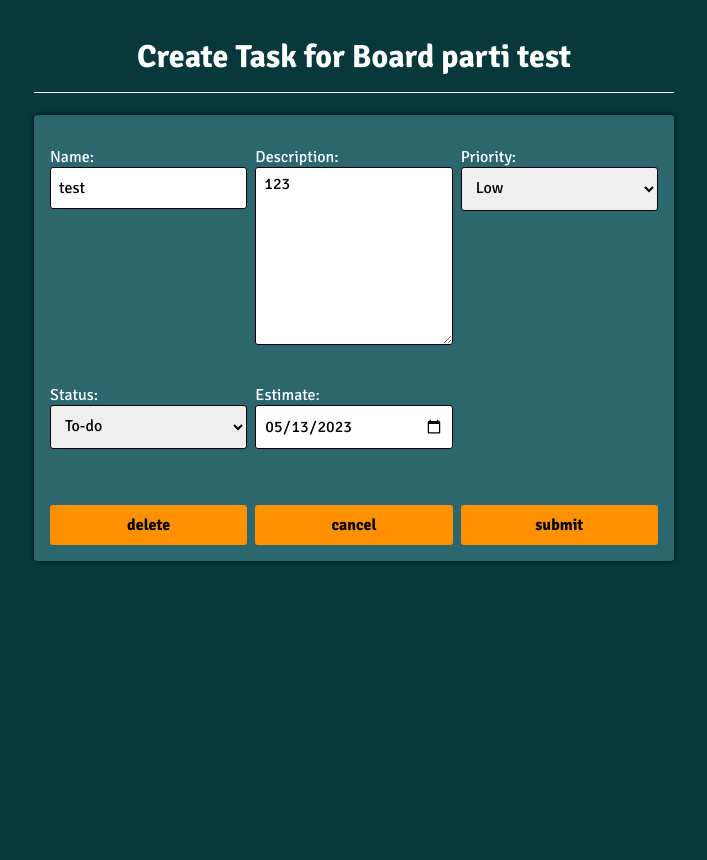
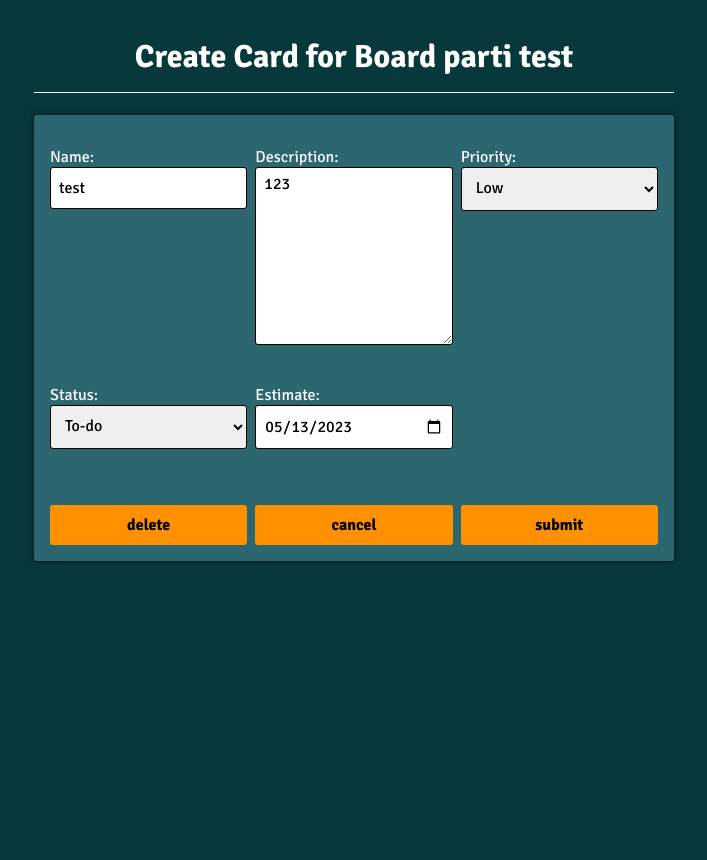
Before and after one commit to amicablemike/kanban, a Django app: page /update_card/32 in a window 1280 px wide. Shown: the part 56-916 px from the top of the page, without its empty margins (286-993 px from the left). Run offline with Django 4.2, Linux system fonts and the light colour scheme; data comes from the database, SQL or seed files in the repository; some libraries are stand-ins or nearby versions.

Commit message:
naming conventions

```diff
--- a/base/admin.py
+++ b/base/admin.py
@@ -1,7 +1,7 @@
 from django.contrib import admin
-from .models import Board, Task
+from .models import Board, Card
 
 # Register your models here.
 
 admin.site.register(Board)
-admin.site.register(Task)
+admin.site.register(Card)
--- a/base/forms.py
+++ b/base/forms.py
@@ -1,6 +1,6 @@
 # from django.utils import timezone
 from django.forms import ModelForm
-from .models import Board, Task
+from .models import Board, Card
 from django import forms
 from django.forms.widgets import DateInput
 
@@ -16,17 +16,17 @@ class BoardForm(ModelForm):
     #         board.save()
     #     return board
 
-class TaskForm(ModelForm):
+class CardForm(ModelForm):
     #board_id = forms.IntegerField(widget=forms.HiddenInput())
     estimate = forms.DateField(widget=DateInput(attrs={'type': 'date'}))
 
     class Meta:
-        model = Task
+        model = Card
         fields = ('name', 'description', 'priority', 'status', 'estimate')
 
     # def save(self, commit=True):
-    #     task = super().save(commit=False)
-    #     task.created = timezone.now()  # set the created field
+    #     card = super().save(commit=False)
+    #     card.created = timezone.now()  # set the created field
     #     if commit:
-    #         task.save()
-    #     return task
+    #         card.save()
+    #     return card
--- a/base/models.py
+++ b/base/models.py
@@ -19,7 +19,7 @@ class Board(models.Model):
 
 
 
-class Task(models.Model):
+class Card(models.Model):
     STATUS_OPTIONS = (
         ('To-do', 'To-do'),
         ('Doing', 'Doing'),
--- a/base/templates/base/card_form.html
+++ b/base/templates/base/card_form.html
@@ -19,7 +19,7 @@
     {% include 'navbar.html' %}
     <div class="content">
         <div class="fixed_centered_container">
-            <h1 class="edit_head">Create Task for Board {{ board.name }}</h1>
+            <h1 class="edit_head">Create Card for Board {{ board.name }}</h1>
             <form method="POST" action="" class="edit_card">
                 {% csrf_token %}
 
@@ -27,7 +27,7 @@
 
 
                 {% if page == 'update-card' %}
-                <div class="main_button" id="edit_card_delete" onclick="location.pathname = 'delete_card/{{task.id}}'">
+                <div class="main_button" id="edit_card_delete" onclick="location.pathname = 'delete_card/{{card.id}}'">
                     delete</div>
                 {% endif %}
                 <div class="main_button" id="edit_card_cancel" onclick="location.pathname = 'board/{{board.id}}'">cancel
--- a/base/templates/base/delete_item.html
+++ b/base/templates/base/delete_item.html
@@ -39,7 +39,7 @@
 
                 {% if page == 'delete-card' %}
                 <h3>Are you sure you want to delete the card with the title:</h3>
-                <h3>"{{task.name}}"</h3>
+                <h3>"{{card.name}}"</h3>
                 <h3>?</h3>
                 {% endif %}
                 <div class="main_button" id="edit_card_delete" onclick="location.pathname = 'board/{{board.id}}'">Cancel
--- a/base/views.py
+++ b/base/views.py
@@ -1,8 +1,8 @@
 from django.shortcuts import render, redirect
 from django.http import HttpResponse
 from django.contrib import messages
-from .models import Board, Task
-from .forms import BoardForm, TaskForm
+from .models import Board, Card
+from .forms import BoardForm, CardForm
 from django.contrib.auth.models import User
 from django.contrib.auth import authenticate, login, logout
 from django.contrib.auth.forms import User
@@ -117,21 +117,21 @@ def board(request, pk):
     query = request.GET.get('q2')   #Search functionality über URL query
 
     if query:
-        tasks_todo = tasks_todo.filter(name__icontains=query)
-        tasks_doing = tasks_doing.filter(name__icontains=query)
-        tasks_done = tasks_done.filter(name__icontains=query)
+        cards_todo = cards_todo.filter(name__icontains=query)
+        cards_doing = cards_doing.filter(name__icontains=query)
+        cards_done = cards_done.filter(name__icontains=query)
     else:
-        tasks_todo = Task.objects.filter(board = pk, status = 'To-do')
-        tasks_doing = Task.objects.filter(board = pk, status = 'Doing')
-        tasks_done = Task.objects.filter(board = pk, status = 'Done')
+        cards_todo = Card.objects.filter(board = pk, status = 'To-do')
+        cards_doing = Card.objects.filter(board = pk, status = 'Doing')
+        cards_done = Card.objects.filter(board = pk, status = 'Done')
 
     try:
-        user_tasks = Task.objects.filter(owner = request.user)
+        user_cards = Card.objects.filter(owner = request.user)
     except:
-        user_tasks = "" #if user is not loged in
+        user_cards = "" #if user is not loged in
 
-    context = {'page': page, 'board': board, 'participants': participants, 'tasks_todo': tasks_todo, 'tasks_doing': tasks_doing, 'tasks_done': tasks_done,
-                'user_tasks': user_tasks}
+    context = {'page': page, 'board': board, 'participants': participants, 'cards_todo': cards_todo, 'cards_doing': cards_doing, 'cards_done': cards_done,
+                'user_cards': user_cards}
     return render(request, 'base/board.html', context)
 
 
@@ -189,14 +189,14 @@ def leaveBoard(request, pk):
 def createCard(request, pk):
     page = 'create-card'
     board = Board.objects.get(id=pk)
-    form = TaskForm
+    form = CardForm
 
     if request.method == 'POST':
-        form = TaskForm(request.POST)
+        form = CardForm(request.POST)
         if form.is_valid():
-            task = form.save(commit=False)
-            task.owner = request.user   # loged in user becomes owner
-            task.board = board          # active board
+            card = form.save(commit=False)
+            card.owner = request.user   # loged in user becomes owner
+            card.board = board          # active board
             form.save()
 
             board.participants.add(request.user)
@@ -211,12 +211,12 @@ def createCard(request, pk):
 
 def updateCard(request, pk):
     page = 'update-card'
-    task = Task.objects.get(id = pk)
-    board = task.board
-    form = TaskForm(instance=task)
+    card = Card.objects.get(id = pk)
+    board = card.board
+    form = CardForm(instance=card)
 
     if request.method == 'POST':
-        form = TaskForm(request.POST, instance=task)
+        form = CardForm(request.POST, instance=card)
         if form.is_valid():
             form.save()
 
@@ -226,23 +226,23 @@ def updateCard(request, pk):
         else:
             return HttpResponse('ERROR: invalid form - action unsuccessful!')
 
-    context = {'page': page, 'form': form, 'board': board, 'task':task}
+    context = {'page': page, 'form': form, 'board': board, 'card':card}
     return render(request, 'base/card_form.html', context)
 
 
 def deleteCard(request, pk):
     page = 'delete-card'
-    task = Task.objects.get(id=pk)
-    board = task.board
+    card = Card.objects.get(id=pk)
+    board = card.board
     board_url = reverse('board', args=[board.id])
 
-    if request.user != task.owner and request.user != board.owner:
+    if request.user != card.owner and request.user != board.owner:
         return HttpResponse('You are not allowed to do that!')
 
     if request.method == 'POST':
-        task.delete()
+        card.delete()
         return redirect(board_url)
 
 
-    context = {'page': page,'task': task, 'board': board}
+    context = {'page': page,'card': card, 'board': board}
     return render(request, 'base/delete_item.html', context)
--- a/static/styles/app.css
+++ b/static/styles/app.css
@@ -881,7 +881,7 @@ label[for="edit_card_description"] {
     content: "(Owner)";
 }
 
-.right_sidebar_user_tasks {
+.right_sidebar_user_cards {
     display: flex;
     flex-direction: column;
     list-style: none;
@@ -889,7 +889,7 @@ label[for="edit_card_description"] {
     margin: 0;
 }
 
-.right_sidebar_user_tasks>li {
+.right_sidebar_user_cards>li {
     padding: 1rem;
     border-bottom: 1px solid black;
     border-right: 1px solid black;
```
Also changed, not shown: base/templates/base/board.html (+11 -11 lines), base/templates/base/card_item.html (renamed from base/templates/base/task_item.html, +6 -6 lines), base/migrations/0010_rename_task_card.py (added), base/templates/base/old/task_edit_form.html (renamed from base/templates/base/task_edit_form.html), base/templates/base/old/task_form.html (renamed from base/templates/base/task_form.html), db.sqlite3.
